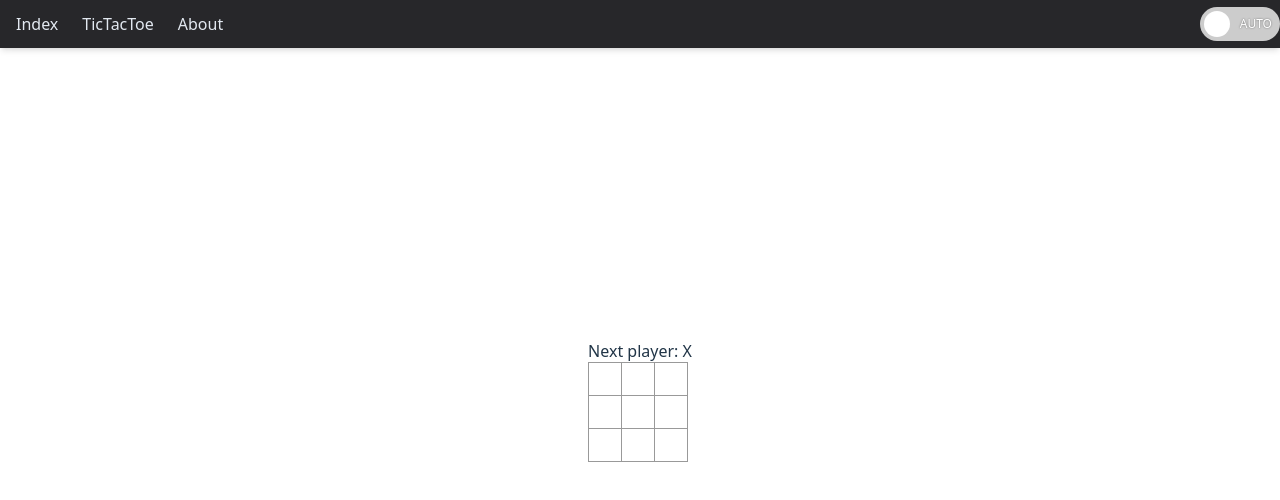
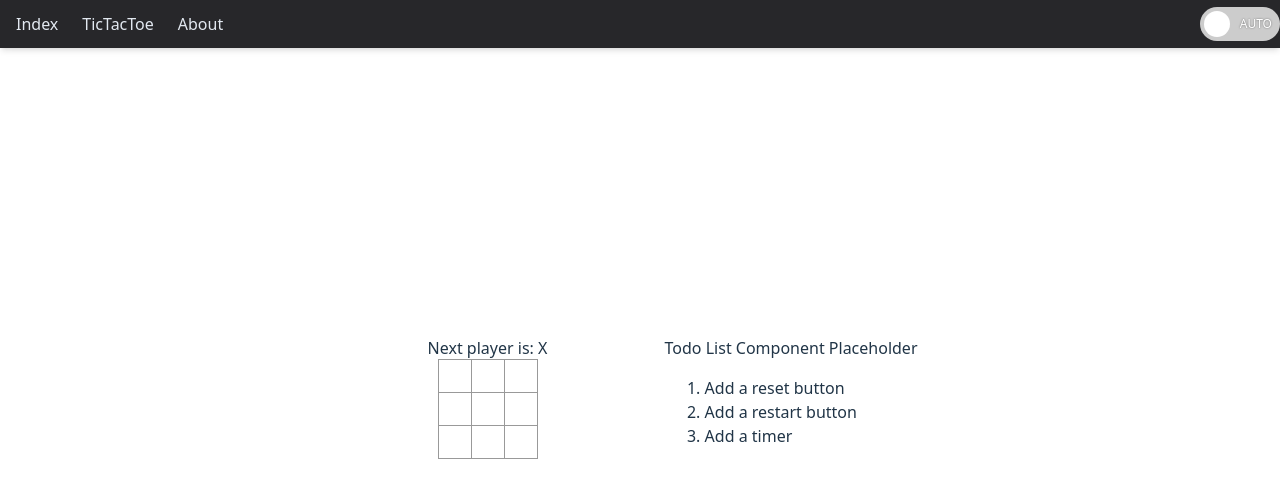
Before and after one commit to Atowp/my-react-app, a React (Vite) app: page /ticTacToe in a window 1280 px wide. Shown: the top 500 px of the page. Built offline with nearby package versions, Linux system fonts and the light colour scheme.

Commit message:
refactor: lifting tictactoe state up, again

```diff
--- a/src/pages/TicTacToe/TicTacToe.tsx
+++ b/src/pages/TicTacToe/TicTacToe.tsx
@@ -6,7 +6,7 @@ function Square({
   value,
   onSquareClick,
 }: {
-  value: string;
+  value: string | null;
   onSquareClick: () => void;
 }) {
   // use {} to destructure the props
@@ -17,28 +17,33 @@ function Square({
   );
 }
 
-function Board() {
-  const [isXNext, setIsXNext] = useState(true);
-  const [squares, setSquare] = useState(Array(9).fill(null));
+function Board({
+  xIsNext,
+  squares,
+  onPlay,
+}: {
+  xIsNext: boolean;
+  squares: Array<string | null>;
+  onPlay: (nextSquares: Array<string | null>) => void;
+}) {
   const Winner = calculateWinner(squares);
   let status: string = "";
   if (Winner) {
-    status = `Winner: ${Winner}, Congradulations!`;
+    status = `Winner is: ${Winner}, Congradulations!`;
   } else {
-    status = `Next player: ${isXNext ? "X" : "O"}`;
+    status = `Next player is: ${xIsNext ? "X" : "O"}`;
   }
 
   function handleClick(index: number) {
     // direct reception parameters
     const nextSquares = squares.slice();
     if (squares[index] || calculateWinner(squares)) return; // if the square is already filled, return
-    if (isXNext) {
+    if (xIsNext) {
       nextSquares[index] = "X";
     } else {
       nextSquares[index] = "O";
     }
-    setSquare(nextSquares);
-    setIsXNext(!isXNext);
+    onPlay(nextSquares);
   }
 
   function calculateWinner(squares: Array<string | null>) {
@@ -67,7 +72,7 @@ function Board() {
 
   return (
     <>
-      <div>
+      <div className="flex items-center justify-center flex-col">
         <div>{status}</div>
         <div>
           <div className="flex">
@@ -91,11 +96,46 @@ function Board() {
   );
 }
 
+function Todo() {
+  return (
+    <>
+      <div>Todo List Component Placeholder</div>
+      <div className="text-left">
+        <ol>
+          <li>Add a reset button</li>
+          <li>Add a restart button</li>
+          <li>Add a timer</li>
+        </ol>
+      </div>
+    </>
+  );
+}
+
 function TicTacToe() {
+  const [xIsNext, setXIsNext] = useState(true);
+  const [history, setHistory] = useState([Array(9).fill(null)]);
+  const currentSquares = history[history.length - 1];
+
+  function handlePlay(nextSquares: Array<string | null>) {
+    setHistory([...history, nextSquares]);
+    setXIsNext(!xIsNext);
+  }
+
   return (
     <>
       <Nav />
-      <Board />
+      <div className={`${styles.box} flex justify-between`}>
+        <div className={styles.board}>
+          <Board
+            xIsNext={xIsNext}
+            squares={currentSquares}
+            onPlay={handlePlay}
+          />
+        </div>
+        <div className="flex flex-col">
+          <Todo />
+        </div>
+      </div>
     </>
   );
 }
--- a/src/pages/TicTacToe/TictacToe.module.less
+++ b/src/pages/TicTacToe/TictacToe.module.less
@@ -13,3 +13,11 @@
   text-align: center;
   width: 34px;
 }
+
+.box {
+  width: 555px;
+}
+
+.board {
+  width: 250px;
+}
```
